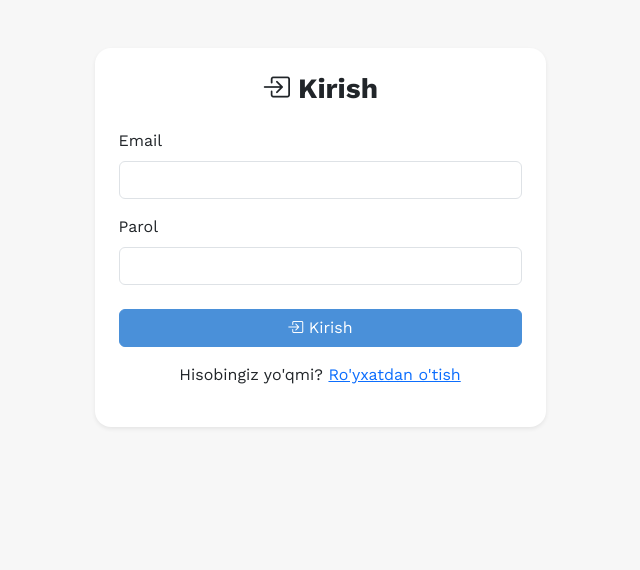
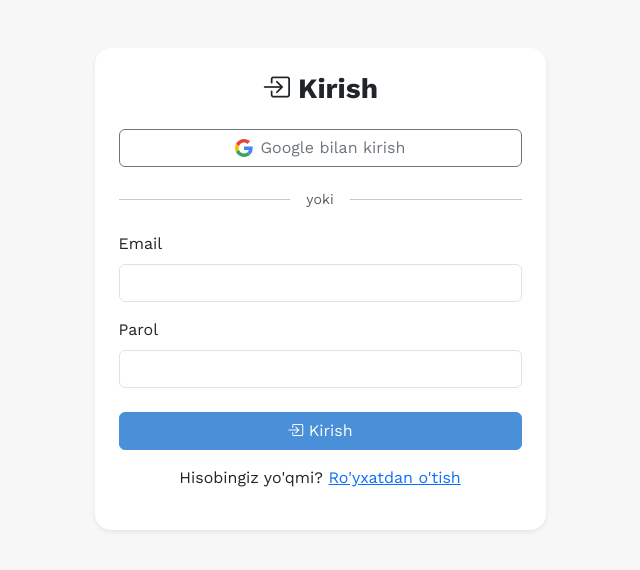
Before and after one commit to dvrone/2EZ-exam, a Flask app: page /login in a window 1280 px wide. Shown: the part 78-648 px from the top of the page, without its empty margins (320-960 px from the left). Run offline with Flask 3, Linux system fonts and the light colour scheme; some libraries are stand-ins or nearby versions; some web fonts are replaced.

Commit message:
Add Google OAuth2 login support

```diff
--- a/app/templates/auth/admin.html
+++ b/app/templates/auth/admin.html
@@ -142,8 +142,7 @@
                 <i class="bi bi-eye"></i>
               </a>
             {% else %}
-          <a href="{{ url_for('auth.profile') }}"
-             class="btn btn-outline-primary btn-sm">
+              <a href="{{ url_for("auth.profile") }}" class="btn btn-outline-primary btn-sm">
                 <i class="bi bi-person-circle"></i>
               </a>
             {% endif %}
--- a/app/templates/auth/login.html
+++ b/app/templates/auth/login.html
@@ -1,12 +1,34 @@
 {% extends 'base.html' %}
 {% block title %}Kirish{% endblock %}
 {% block content %}
+
   <div class="row justify-content-center mt-5">
     <div class="col-md-5">
       <div class="card border-0 shadow-sm p-4">
         <h3 class="mb-4 text-center fw-bold">
           <i class="bi bi-box-arrow-in-right"></i> Kirish
         </h3>
+
+        <!-- Google kirish -->
+        <a href="{{ url_for("auth.google_login") }}"
+           class="btn btn-outline-secondary w-100 mb-3 d-flex align-items-center justify-content-center gap-2">
+          <svg width="18" height="18" viewBox="0 0 48 48">
+            <path fill="#EA4335" d="M24 9.5c3.54 0 6.71 1.22 9.21 3.6l6.85-6.85C35.9 2.38 30.47 0 24 0 14.62 0 6.51 5.38 2.56 13.22l7.98 6.19C12.43 13.72 17.74 9.5 24 9.5z" />
+            <path fill="#4285F4" d="M46.98 24.55c0-1.57-.15-3.09-.38-4.55H24v9.02h12.94c-.58 2.96-2.26 5.48-4.78 7.18l7.73 6c4.51-4.18 7.09-10.36 7.09-17.65z" />
+            <path fill="#FBBC05" d="M10.53 28.59c-.48-1.45-.76-2.99-.76-4.59s.27-3.14.76-4.59l-7.98-6.19C.92 16.46 0 20.12 0 24c0 3.88.92 7.54 2.56 10.78l7.97-6.19z" />
+            <path fill="#34A853" d="M24 48c6.48 0 11.93-2.13 15.89-5.81l-7.73-6c-2.15 1.45-4.92 2.3-8.16 2.3-6.26 0-11.57-4.22-13.47-9.91l-7.98 6.19C6.51 42.62 14.62 48 24 48z" />
+            <path fill="none" d="M0 0h48v48H0z" />
+          </svg>
+          Google bilan kirish
+        </a>
+
+        <div class="d-flex align-items-center gap-3 mb-3">
+          <hr class="flex-grow-1">
+          <small class="text-muted">yoki</small>
+          <hr class="flex-grow-1">
+        </div>
+
+        <!-- Oddiy login -->
         <form method="POST">
           <div class="mb-3">
             <label class="form-label">Email</label>
@@ -20,6 +42,7 @@
             <i class="bi bi-box-arrow-in-right"></i> Kirish
           </button>
         </form>
+
         <p class="mt-3 text-center">
           Hisobingiz yo'qmi?
           <a href="{{ url_for("auth.register") }}">Ro'yxatdan o'tish</a>
@@ -27,5 +50,6 @@
       </div>
     </div>
   </div>
+
   <div class="mb-5"></div>
 {% endblock %}
--- a/app/templates/base.html
+++ b/app/templates/base.html
@@ -55,7 +55,7 @@
     <script src="{{ url_for('static', filename='js/theme.js') }}"></script>
     <script src="{{ url_for('static', filename='js/greeting.js') }}"></script>
     {% block scripts %}
-    <script>
+      <script>
   if ("serviceWorker" in navigator) {
     window.addEventListener("load", () => {
       navigator.serviceWorker
@@ -64,7 +64,7 @@
         .catch((err) => console.log("SW error:", err));
     });
   }
-</script>
+      </script>
     {% endblock %}
   </body>
 </html>
--- a/routes/auth.py
+++ b/routes/auth.py
@@ -2,7 +2,7 @@ from flask import (Blueprint, abort, flash, redirect, render_template, request,
                    url_for)
 from flask_login import current_user, login_required, login_user, logout_user
 
-from app import db
+from app import db, oauth
 from app.models import Exam, Result, User
 
 auth = Blueprint("auth", __name__)
@@ -194,3 +194,61 @@ def admin_panel():
         abort(404)
     users = User.query.order_by(User.created_at.desc()).all()
     return render_template("auth/admin.html", users=users)
+
+
+@auth.route("/auth/google")
+def google_login():
+    redirect_uri = url_for("auth.google_callback", _external=True)
+    return oauth.google.authorize_redirect(redirect_uri)
+
+
+@auth.route("/auth/google/callback")
+def google_callback():
+    try:
+        token = oauth.google.authorize_access_token()
+        userinfo = token.get("userinfo")
+
+        if not userinfo:
+            flash("Google dan ma'lumot olishda xatolik!", "danger")
+            return redirect(url_for("auth.login"))
+
+        email = userinfo.get("email")
+        name = userinfo.get("name")
+        picture = userinfo.get("picture")
+
+        # Mavjud userni tekshirish
+        user = User.query.filter_by(email=email).first()
+
+        if not user:
+            # Yangi user yaratish
+            username = email.split("@")[0]
+
+            # Username band bo'lsa raqam qo'shish
+            base_username = username
+            counter = 1
+            while User.query.filter_by(username=username).first():
+                username = f"{base_username}{counter}"
+                counter += 1
+
+            user = User(
+                username=username,
+                email=email,
+                password="",  # Google userlarda parol yo'q
+                avatar_url=picture,
+            )
+            db.session.add(user)
+            db.session.commit()
+
+        else:
+            # Mavjud user avatarini yangilash
+            if picture and not user.avatar_url:
+                user.avatar_url = picture
+                db.session.commit()
+
+        login_user(user)
+        flash(f"Xush kelibsiz, {user.username}!", "success")
+        return redirect(url_for("auth.dashboard"))
+
+    except Exception as e:
+        flash("Google bilan kirishda xatolik yuz berdi!", "danger")
+        return redirect(url_for("auth.login"))
```
Also changed, not shown: app/__init__.py (+13 -0 lines), app/templates/base_fullscreen.html (+13 -21 lines), app/templates/reference/detail.html (+3 -6 lines), app/templates/reference/list.html (+6 -6 lines), requirements.txt (+12 -0 lines), 1 other file. Lines whose indentation alone changed are shown as unchanged.
